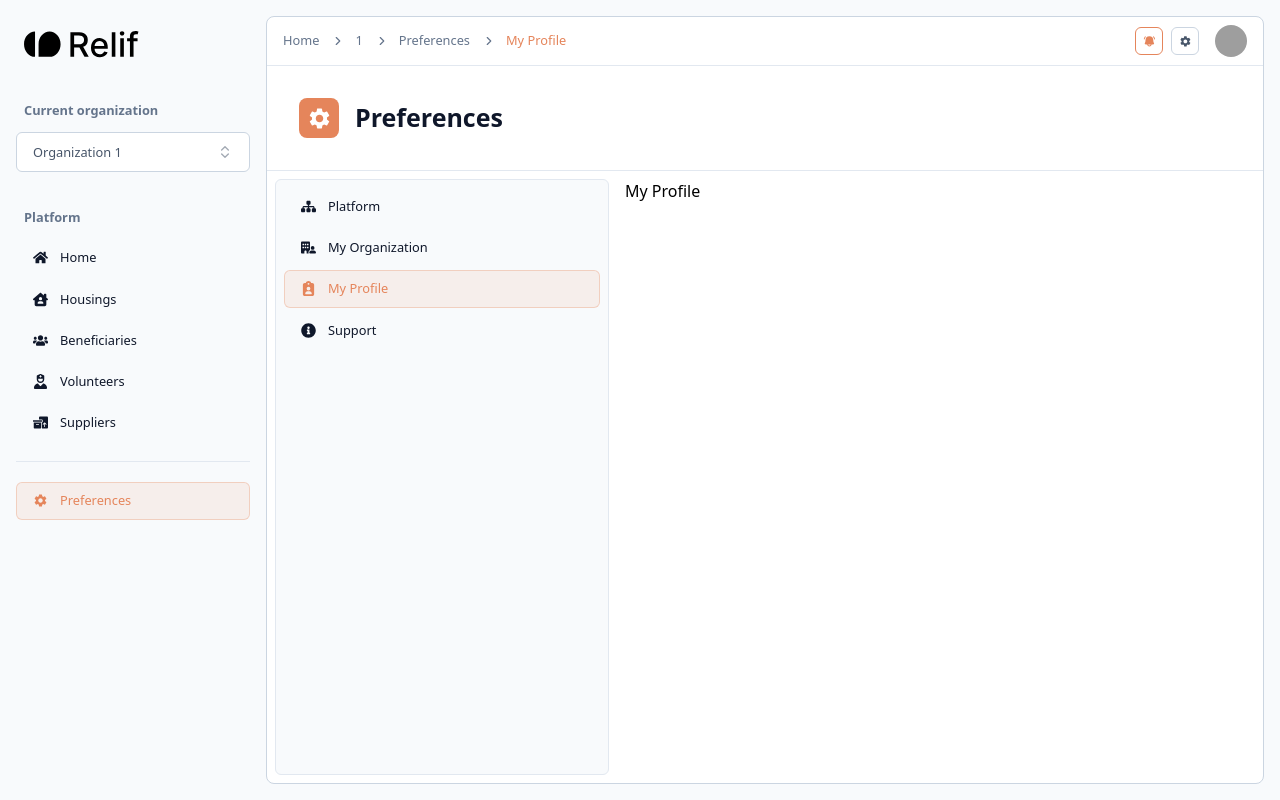
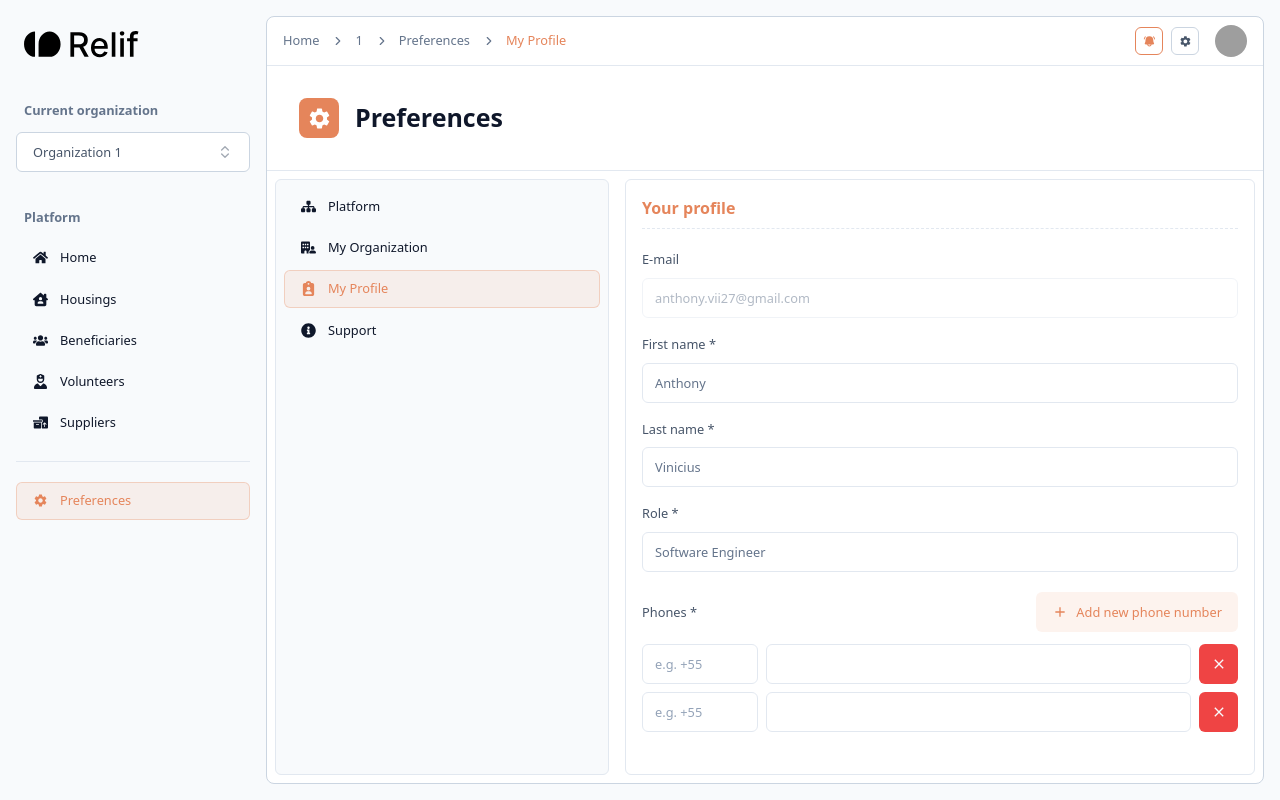
Before and after one commit to mattrelif/relif-platform, a Next.js app: page /1/app/1/preferences/my-profile in a window 1280 px wide. Built offline with nearby package versions, Linux system fonts and the light colour scheme; grey boxes are pictures that could not be loaded.

Commit message:
feat: my-organization interfaces

```diff
--- a/src/app/[lang]/(pages)/app/(commons)/[organization_id]/preferences/my-organization/invites/organizationInvite.layout.tsx
+++ b/src/app/[lang]/(pages)/app/(commons)/[organization_id]/preferences/my-organization/invites/organizationInvite.layout.tsx
@@ -1,3 +1,4 @@
+import { OrganizationInviteDialog } from "@/app/[lang]/(pages)/app/(commons)/[organization_id]/preferences/my-organization/invites/organizationInviteDialog.layout";
 import { Button } from "@/components/ui/button";
 import { HoverCard, HoverCardContent, HoverCardTrigger } from "@/components/ui/hover-card";
 import { Tooltip, TooltipContent, TooltipProvider, TooltipTrigger } from "@/components/ui/tooltip";
@@ -52,9 +53,11 @@ const OrganizationInvite = (): ReactNode => (
             <TooltipProvider>
                 <Tooltip>
                     <TooltipTrigger>
-                        <Button className="w-7 h-7 p-0 flex items-center justify-center">
-                            <MdCheck />
-                        </Button>
+                        <OrganizationInviteDialog>
+                            <Button className="w-7 h-7 p-0 flex items-center justify-center">
+                                <MdCheck />
+                            </Button>
+                        </OrganizationInviteDialog>
                     </TooltipTrigger>
                     <TooltipContent>
                         <p>Accept invitation</p>
--- a/src/app/[lang]/(pages)/app/(commons)/[organization_id]/preferences/my-organization/invites/userInvite.layout.tsx
+++ b/src/app/[lang]/(pages)/app/(commons)/[organization_id]/preferences/my-organization/invites/userInvite.layout.tsx
@@ -1,3 +1,4 @@
+import { UserInviteDialogLayout } from "@/app/[lang]/(pages)/app/(commons)/[organization_id]/preferences/my-organization/invites/userInviteDialog.layout";
 import { Avatar, AvatarFallback } from "@/components/ui/avatar";
 import { Button } from "@/components/ui/button";
 import { Tooltip, TooltipContent, TooltipProvider, TooltipTrigger } from "@/components/ui/tooltip";
@@ -23,9 +24,11 @@ const UserInvite = (): ReactNode => (
             <TooltipProvider>
                 <Tooltip>
                     <TooltipTrigger>
-                        <Button className="w-7 h-7 p-0 flex items-center justify-center">
-                            <MdCheck />
-                        </Button>
+                        <UserInviteDialogLayout>
+                            <Button className="w-7 h-7 p-0 flex items-center justify-center">
+                                <MdCheck />
+                            </Button>
+                        </UserInviteDialogLayout>
                     </TooltipTrigger>
                     <TooltipContent>
                         <p>Accept invitation</p>
--- /dev/null
+++ b/src/app/[lang]/(pages)/app/(commons)/[organization_id]/preferences/my-organization/invites/userInviteDialog.layout.tsx
@@ -0,0 +1,38 @@
+import { Button } from "@/components/ui/button";
+import {
+    Dialog,
+    DialogClose,
+    DialogContent,
+    DialogDescription,
+    DialogHeader,
+    DialogTitle,
+    DialogTrigger,
+} from "@/components/ui/dialog";
+import { ReactNode } from "react";
+
+const UserInviteDialogLayout = ({ children }: { children: Readonly<ReactNode> }): ReactNode => (
+    <Dialog>
+        <DialogTrigger>{children}</DialogTrigger>
+        <DialogContent>
+            <DialogHeader>
+                <DialogTitle>Accept request</DialogTitle>
+                <DialogDescription>
+                    Confirming the request to accept the entry of the user below into your
+                    organization.
+                </DialogDescription>
+                <div className="flex flex-col pt-4">
+                    <span className="text-sm text-slate-900 font-bold">Anthony Vinicius</span>
+                    <span className="text-xs text-slate-500">anthony.vii27@gmail.com</span>
+                </div>
+                <div className="flex gap-4 pt-5">
+                    <DialogClose asChild>
+                        <Button variant="outline">Cancel</Button>
+                    </DialogClose>
+                    <Button>Accept</Button>
+                </div>
+            </DialogHeader>
+        </DialogContent>
+    </Dialog>
+);
+
+export { UserInviteDialogLayout };
--- a/src/app/[lang]/(pages)/app/(commons)/[organization_id]/preferences/my-organization/tabs.layout.tsx
+++ b/src/app/[lang]/(pages)/app/(commons)/[organization_id]/preferences/my-organization/tabs.layout.tsx
@@ -20,7 +20,7 @@ const TabsLayout = ({ children }: { children: Readonly<ReactNode> }): ReactNode
                     <Link href={`${urlPath}/users`}>Users</Link>
                 </TabsTrigger>
                 <TabsTrigger value="invites" asChild>
-                    <Link href={`${urlPath}/invites/users`}>Invites</Link>
+                    <Link href={`${urlPath}/invites`}>Invites</Link>
                 </TabsTrigger>
                 <TabsTrigger value="others" asChild>
                     <Link href={`${urlPath}/others`}>Others</Link>
--- a/src/app/[lang]/(pages)/app/(commons)/[organization_id]/preferences/my-profile/page.tsx
+++ b/src/app/[lang]/(pages)/app/(commons)/[organization_id]/preferences/my-profile/page.tsx
@@ -1,9 +1,107 @@
+import { Button } from "@/components/ui/button";
+import { Input } from "@/components/ui/input";
+import { Label } from "@/components/ui/label";
 import { ReactNode } from "react";
+import { MdAdd, MdClose, MdSave } from "react-icons/md";
 
 export default function Page(): ReactNode {
     return (
-        <div>
-            <h1>My Profile</h1>
+        <div className="w-full h-[calc(100vh-204px)] p-4 border-[1px] border-slate-200 rounded-md overflow-x-hidden overflow-y-scroll">
+            <form>
+                <h2 className="border-b-[1px] border-dashed border-slate-200 pb-2 font-bold text-base text-relif-orange-200 mb-6">
+                    Your profile
+                </h2>
+                <div className="flex flex-col gap-5">
+                    <div className="flex flex-col gap-3">
+                        <Label htmlFor="email">E-mail</Label>
+                        <Input
+                            id="email"
+                            name="email"
+                            type="email"
+                            disabled
+                            defaultValue="anthony.vii27@gmail.com"
+                        />
+                    </div>
+
+                    <div className="flex flex-col gap-3">
+                        <Label htmlFor="firstName">First name *</Label>
+                        <Input id="firstName" name="firstName" type="text" defaultValue="Anthony" />
+                    </div>
+
+                    <div className="flex flex-col gap-3">
+                        <Label htmlFor="lastName">Last name *</Label>
+                        <Input id="lastName" name="lastName" type="text" defaultValue="Vinicius" />
+                    </div>
+
+                    <div className="flex flex-col gap-3">
+                        <Label htmlFor="role">Role *</Label>
+                        <Input
+                            id="role"
+                            name="role"
+                            type="text"
+                            defaultValue="Software Engineer"
+                            placeholder="e.g. Director of Human Resources"
+                        />
+                    </div>
+
+                    <div className="flex flex-col gap-3">
+                        <div className="flex items-center justify-between">
+                            <Label htmlFor="phone">Phones *</Label>
+                            <Button variant="secondary" className="flex items-center gap-2">
+                                <MdAdd size={16} />
+                                Add new phone number
+                            </Button>
+                        </div>
+                        <div className="flex flex-col gap-2">
+                            <div className="w-full flex gap-2">
+                                <Input
+                                    id="country-code"
+                                    name="country-code"
+                                    type="text"
+                                    placeholder="e.g. +55"
+                                    className="w-[20%]"
+                                />
+                                <Input
+                                    id="phone"
+                                    name="phone"
+                                    type="text"
+                                    className="w-[calc(100%-20%-40px)]"
+                                />
+                                <Button variant="destructive" className="flex p-0 w-[40px]">
+                                    <MdClose size={16} />
+                                </Button>
+                            </div>
+                            <div className="w-full flex gap-2">
+                                <Input
+                                    id="country-code"
+                                    name="country-code"
+                                    type="text"
+                                    placeholder="e.g. +55"
+                                    className="w-[20%]"
+                                />
+                                <Input
+                                    id="phone"
+                                    name="phone"
+                                    type="text"
+                                    className="w-[calc(100%-20%-40px)]"
+                                />
+                                <Button variant="destructive" className="flex p-0 w-[40px]">
+                                    <MdClose size={16} />
+                                </Button>
+                            </div>
+                        </div>
+                    </div>
+                </div>
+
+                <Button
+                    type="submit"
+                    variant="default"
+                    className="mt-[43px] w-full flex items-center gap-1"
+                >
+                    <MdSave size={14} />
+                    Save
+                </Button>
+            </form>
         </div>
     );
 }
--- a/src/app/[lang]/(pages)/app/(commons)/[organization_id]/preferences/support/page.tsx
+++ b/src/app/[lang]/(pages)/app/(commons)/[organization_id]/preferences/support/page.tsx
@@ -2,8 +2,8 @@ import { ReactNode } from "react";
 
 export default function Page(): ReactNode {
     return (
-        <div>
-            <h1>Support</h1>
+        <div className="w-full h-[calc(100vh-204px)] p-4 border-[1px] border-slate-200 rounded-md overflow-x-hidden overflow-y-scroll">
+            <h2 className="font-bold text-base text-relif-orange-200">Under construction...</h2>
         </div>
     );
 }
--- a/src/app/[lang]/(pages)/app/(commons)/_layout/header/components/breadcrumb.layout.tsx
+++ b/src/app/[lang]/(pages)/app/(commons)/_layout/header/components/breadcrumb.layout.tsx
@@ -24,6 +24,9 @@ const LABELS = {
     "my-profile": "My Profile",
     support: "Support",
     users: "Users",
+    overview: "Overview",
+    invites: "Invites",
+    others: "Others",
 };
 
 const Breadcrumb = (): ReactNode => {
```
Also changed, not shown: src/app/[lang]/(pages)/app/(commons)/[organization_id]/preferences/my-organization/invites/organizationInviteDialog.layout.tsx (added, +43 -0 lines).
